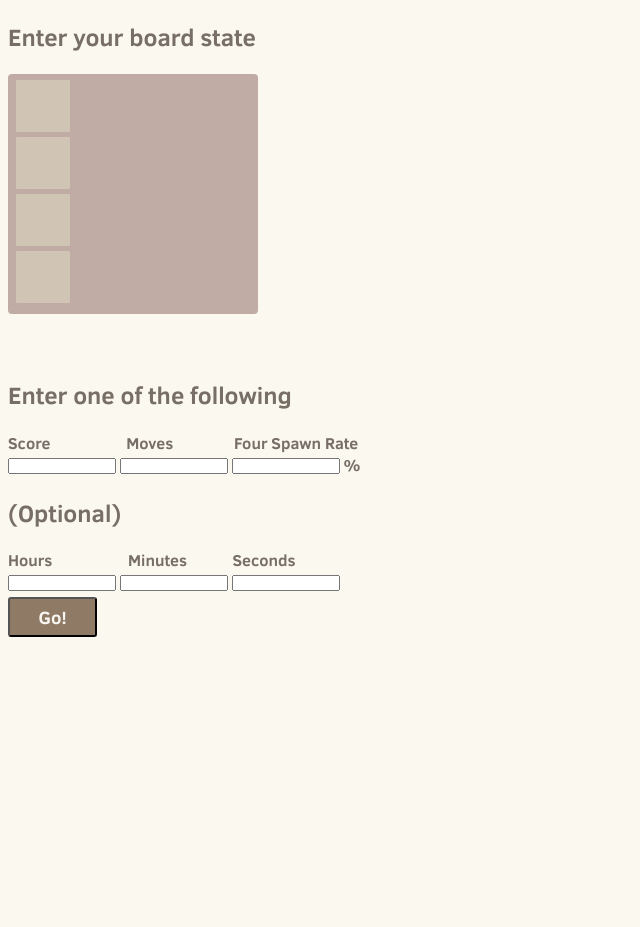
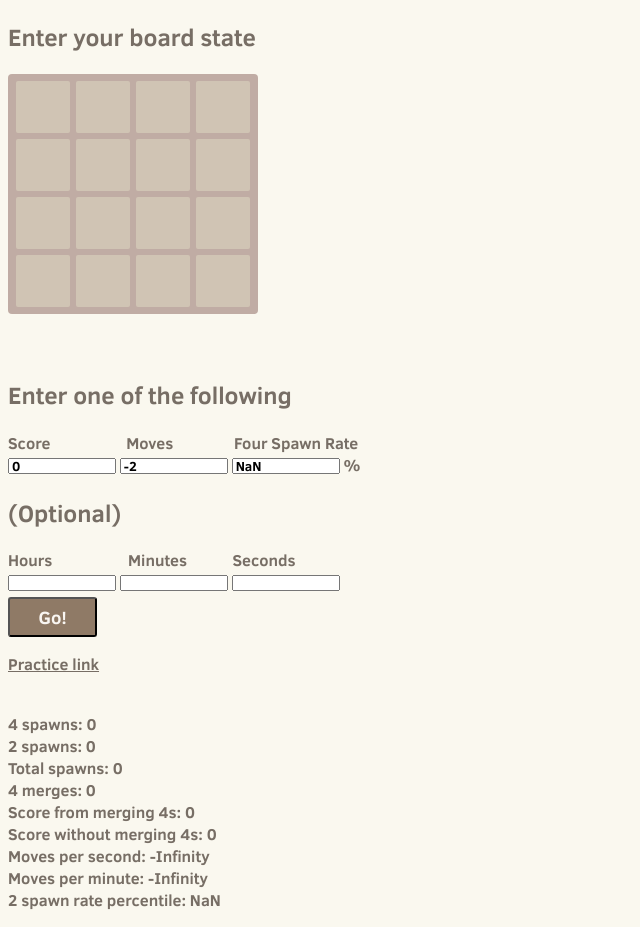
Before and after one commit to CubeyTheCube/2048-stats, a plain HTML site: page index.html in a window 1280 px wide. Both pictures are taken after a click on the button "Go!". Shown: the whole page, without its empty margins (0-640 px from the left). Before the commit the page ends 800 px from the top, so only its background shows below. Drawn offline with Linux system fonts and the light colour scheme.

Commit message:
oops again

```diff
--- a/index.html
+++ b/index.html
@@ -256,7 +256,7 @@
 
        	const score = lastChanged === 'score'
           ? getNumber('score')
-          : lastChanged  === 'moves
+          : lastChanged  === 'moves'
             ? -2 * total + max + 4 * (getNumber('moves') + 2)
             : (-2 * total * getNumber('fours') / 100 + max * getNumber('fours') / 100 + max) / (getNumber('fours') / 100 + 1);
 
```
